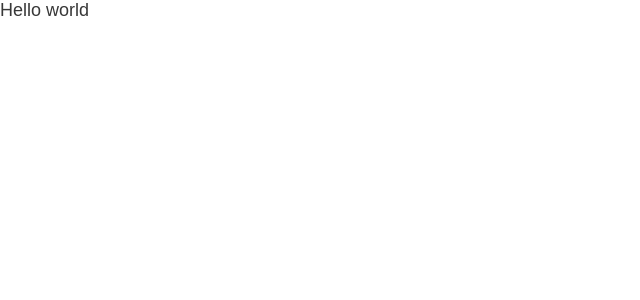
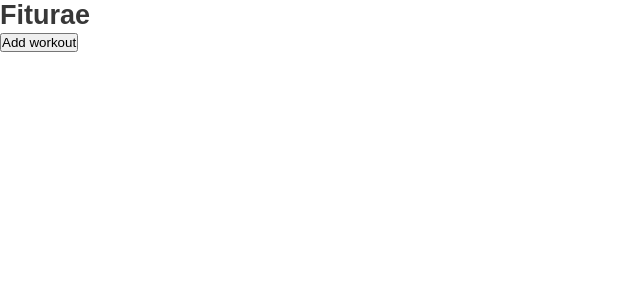
Before and after one commit to AljoschaNy/FittyApp, a React (Vite) app in the folder frontend/: page / in a window 1280 px wide. Shown: the top 300 px of the page, without its empty margins (0-640 px from the left). Built offline with nearby package versions, Linux system fonts and the light colour scheme.

Commit message:
Create HomePage component with an add button and add Routes to App.tsx

```diff
--- a/frontend/src/App.tsx
+++ b/frontend/src/App.tsx
@@ -1,7 +1,14 @@
+import {Route, Routes} from "react-router-dom";
+import AddPage from "./pages/AddPage.tsx";
+import HomePage from "./pages/HomePage.tsx";
+
 function App() {
   return (
     <>
-        <p>Hello world</p>
+        <Routes>
+            <Route path={"/"} element={<HomePage />} />
+            <Route path={"/workout/add"} element={<AddPage />} />
+        </Routes>
     </>
   )
 }
--- /dev/null
+++ b/frontend/src/pages/HomePage.tsx
@@ -0,0 +1,14 @@
+import {useNavigate} from "react-router-dom";
+
+function HomePage() {
+    const navigate = useNavigate();
+    return(
+        <>
+            <h2>Fiturae</h2>
+            <button onClick={() => navigate("/workout/add")}>Add workout</button>
+        </>
+
+    )
+}
+
+export default HomePage;
```
